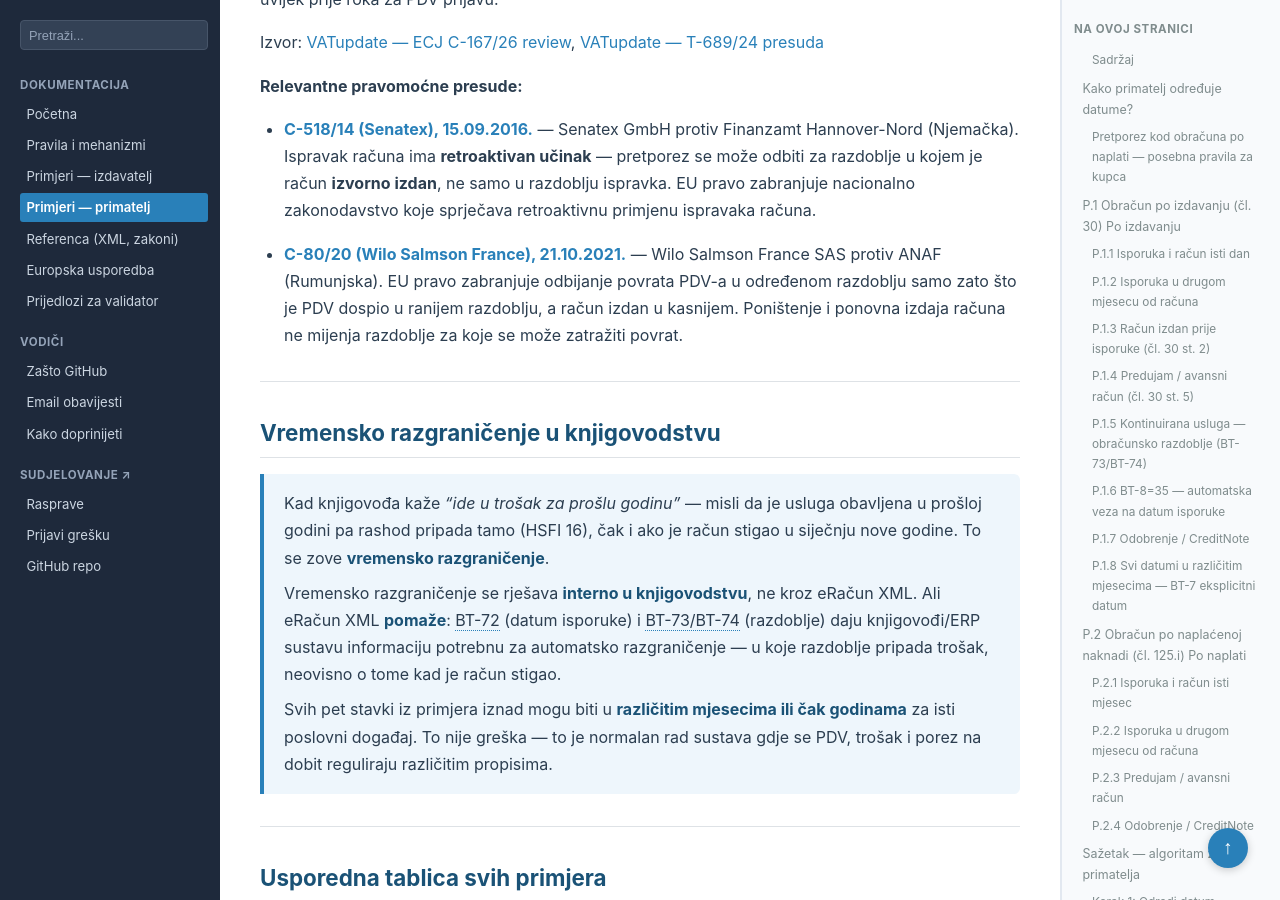
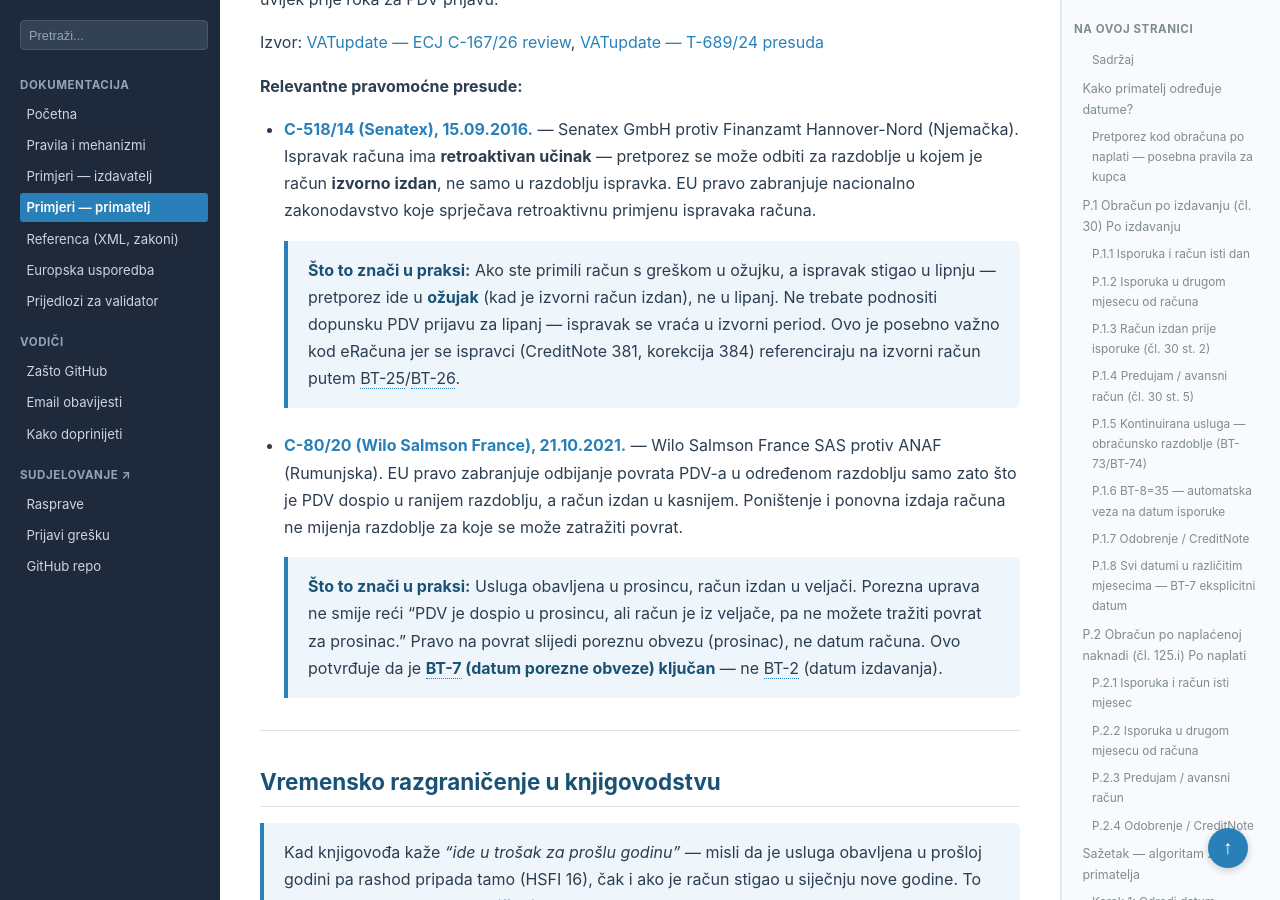
Before and after one commit to dageci/eracun-fiskalizacija-datumi, a Jekyll site: the page built from docs/primjeri-primatelj.md, in a window 1280 px wide and 900 px high, scrolled down 17088 px. Built offline with Jekyll 4.4.1, drawn with Linux system fonts in a browser that asks for light colours.

Commit message:
CJEU presude: dodano 'Što to znači u praksi' za Senatex i Wilo Salmson

```diff
--- a/docs/primjeri-primatelj.md
+++ b/docs/primjeri-primatelj.md
@@ -502,7 +502,11 @@ Izvor: <a href="https://www.vatupdate.com/2026/03/14/ecj-c-167-26-ecj-cjeu-will-
 
 - **<a href="https://eur-lex.europa.eu/legal-content/EN/TXT/?uri=CELEX:62014CJ0518" target="_blank">C-518/14 (Senatex), 15.09.2016.</a>** — Senatex GmbH protiv Finanzamt Hannover-Nord (Njemačka). Ispravak računa ima **retroaktivan učinak** — pretporez se može odbiti za razdoblje u kojem je račun **izvorno izdan**, ne samo u razdoblju ispravka. EU pravo zabranjuje nacionalno zakonodavstvo koje sprječava retroaktivnu primjenu ispravaka računa.
 
+  > **Što to znači u praksi:** Ako ste primili račun s greškom u ožujku, a ispravak stigao u lipnju — pretporez ide u **ožujak** (kad je izvorni račun izdan), ne u lipanj. Ne trebate podnositi dopunsku PDV prijavu za lipanj — ispravak se vraća u izvorni period. Ovo je posebno važno kod eRačuna jer se ispravci (CreditNote 381, korekcija 384) referenciraju na izvorni račun putem BT-25/BT-26.
+
 - **<a href="https://eur-lex.europa.eu/legal-content/EN/TXT/?uri=celex:62020CJ0080" target="_blank">C-80/20 (Wilo Salmson France), 21.10.2021.</a>** — Wilo Salmson France SAS protiv ANAF (Rumunjska). EU pravo zabranjuje odbijanje povrata PDV-a u određenom razdoblju samo zato što je PDV dospio u ranijem razdoblju, a račun izdan u kasnijem. Poništenje i ponovna izdaja računa ne mijenja razdoblje za koje se može zatražiti povrat.
+
+  > **Što to znači u praksi:** Usluga obavljena u prosincu, račun izdan u veljači. Porezna uprava ne smije reći "PDV je dospio u prosincu, ali račun je iz veljače, pa ne možete tražiti povrat za prosinac." Pravo na povrat slijedi poreznu obvezu (prosinac), ne datum računa. Ovo potvrđuje da je **BT-7 (datum porezne obveze) ključan** — ne BT-2 (datum izdavanja).
 
 ---
 
```
